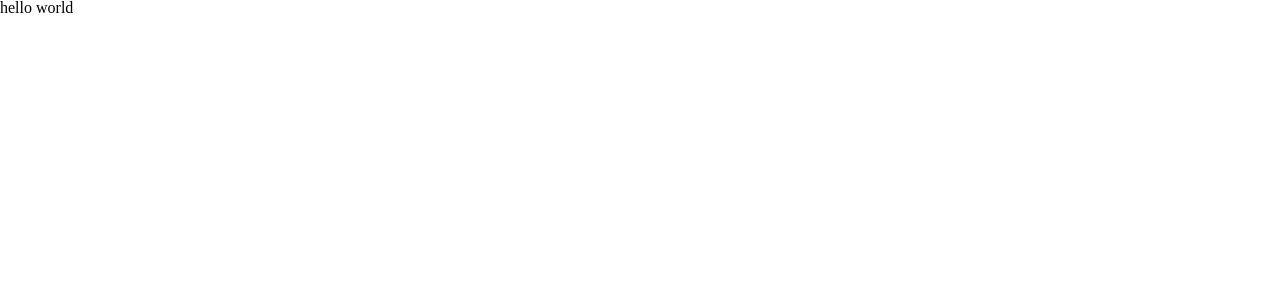
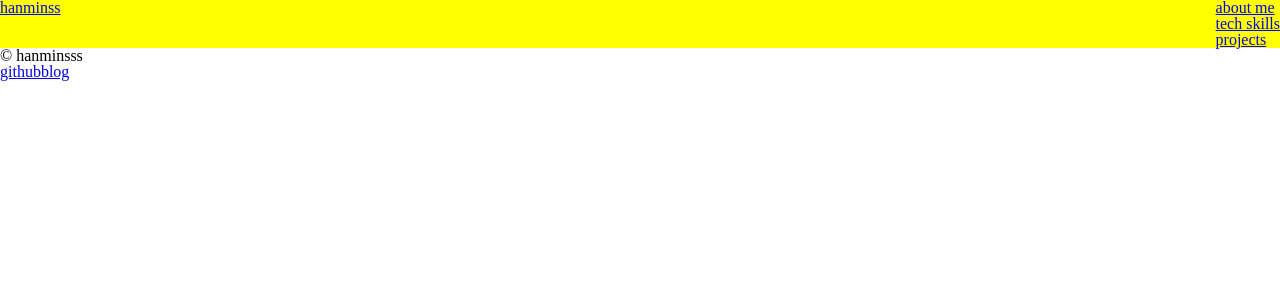
Before and after one commit to hanminss/portfolio, a Next.js app: page / in a window 1280 px wide. Shown: the top 300 px of the page. Built offline with nearby package versions, Linux system fonts and the light colour scheme.

Commit message:
✅  mark up

```diff
--- a/src/pages/index.tsx
+++ b/src/pages/index.tsx
@@ -2,7 +2,47 @@ import type { NextPage } from "next";
 import styles from "../styles/Home.module.css";
 
 const Home: NextPage = () => {
-  return <p>hello world</p>;
+  return (
+    <>
+      {/* header componets */}
+      <header className={styles.header}>
+        <section className={styles.nav_wrap}>
+          <a href="#">hanminss</a>
+          <nav>
+            <ul>
+              <li>
+                <a href="#AboutMe">about me</a>
+              </li>
+              <li>
+                <a href="#TechSkills">tech skills</a>
+              </li>
+              <li>
+                <a href="#Projects">projects</a>
+              </li>
+            </ul>
+          </nav>
+        </section>
+      </header>
+      {/* section component */}
+      <section>
+        <div></div>
+      </section>
+      {/* main compomnet */}
+      <main>
+        {/* about me component */}
+        <section id="AboutMe"></section>
+        {/* skills component */}
+        <section id="TechSkills"></section>
+        {/*  projects component */}
+        <section id="Projects"></section>
+      </main>
+      <footer>
+        <p>&copy; hanminsss</p>
+        <a href="#">github</a>
+        <a href="#">blog</a>
+      </footer>
+    </>
+  );
 };
 
 export default Home;
--- a/src/styles/Home.module.css
+++ b/src/styles/Home.module.css
@@ -1,116 +1,10 @@
-.container {
-  padding: 0 2rem;
+.header {
+  width: 100%;
+  background-color: yellow;
 }
 
-.main {
-  min-height: 100vh;
-  padding: 4rem 0;
-  flex: 1;
+.nav_wrap {
+  max-width: 1280px;
   display: flex;
-  flex-direction: column;
-  justify-content: center;
-  align-items: center;
+  justify-content: space-between;
 }
-
-.footer {
-  display: flex;
-  flex: 1;
-  padding: 2rem 0;
-  border-top: 1px solid #eaeaea;
-  justify-content: center;
-  align-items: center;
-}
-
-.footer a {
-  display: flex;
-  justify-content: center;
-  align-items: center;
-  flex-grow: 1;
-}
-
-.title a {
-  color: #0070f3;
-  text-decoration: none;
-}
-
-.title a:hover,
-.title a:focus,
-.title a:active {
-  text-decoration: underline;
-}
-
-.title {
-  margin: 0;
-  line-height: 1.15;
-  font-size: 4rem;
-}
-
-.title,
-.description {
-  text-align: center;
-}
-
-.description {
-  margin: 4rem 0;
-  line-height: 1.5;
-  font-size: 1.5rem;
-}
-
-.code {
-  background: #fafafa;
-  border-radius: 5px;
-  padding: 0.75rem;
-  font-size: 1.1rem;
-  font-family: Menlo, Monaco, Lucida Console, Liberation Mono, DejaVu Sans Mono,
-    Bitstream Vera Sans Mono, Courier New, monospace;
-}
-
-.grid {
-  display: flex;
-  align-items: center;
-  justify-content: center;
-  flex-wrap: wrap;
-  max-width: 800px;
-}
-
-.card {
-  margin: 1rem;
-  padding: 1.5rem;
-  text-align: left;
-  color: inherit;
-  text-decoration: none;
-  border: 1px solid #eaeaea;
-  border-radius: 10px;
-  transition: color 0.15s ease, border-color 0.15s ease;
-  max-width: 300px;
-}
-
-.card:hover,
-.card:focus,
-.card:active {
-  color: #0070f3;
-  border-color: #0070f3;
-}
-
-.card h2 {
-  margin: 0 0 1rem 0;
-  font-size: 1.5rem;
-}
-
-.card p {
-  margin: 0;
-  font-size: 1.25rem;
-  line-height: 1.5;
-}
-
-.logo {
-  height: 1em;
-  margin-left: 0.5rem;
-}
-
-@media (max-width: 600px) {
-  .grid {
-    width: 100%;
-    flex-direction: column;
-  }
-}
```
